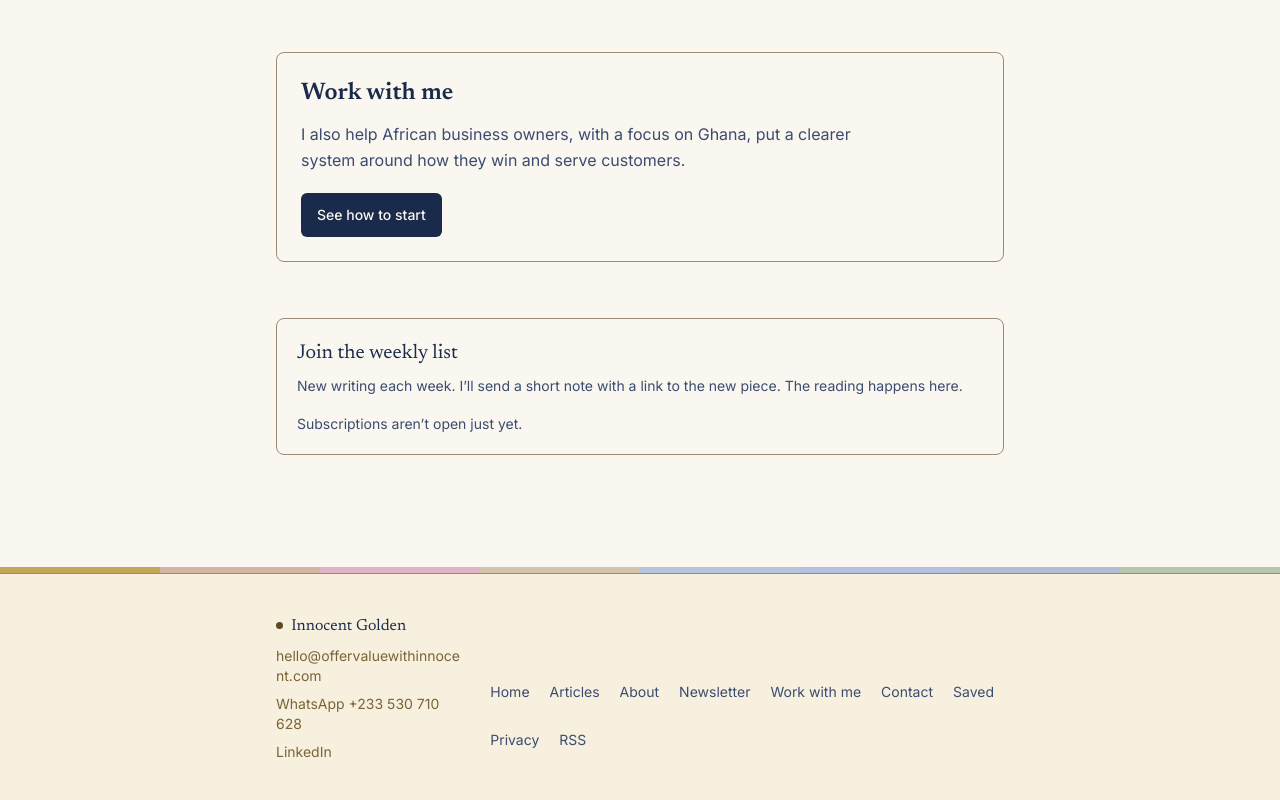
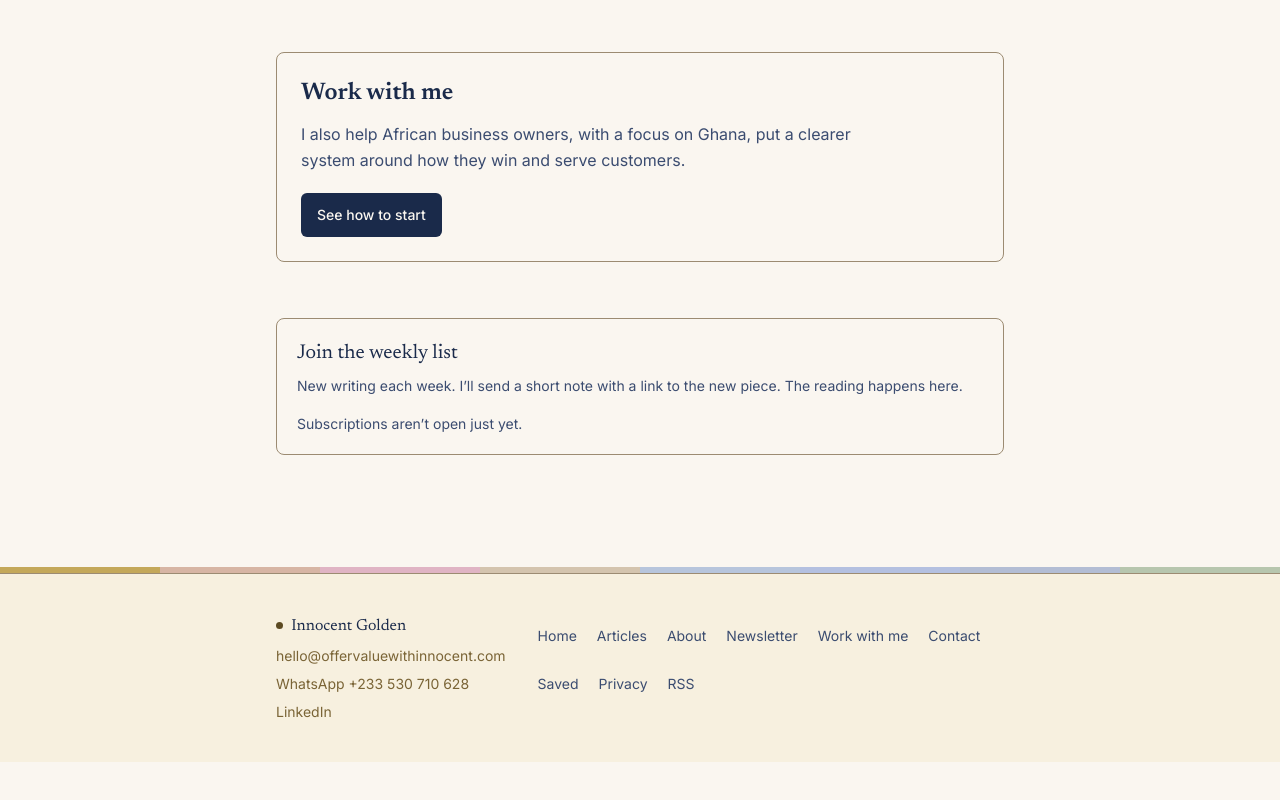
Before and after one commit to innocent-yeboah/offervaluewithinnocent, a Next.js app: page / in a window 1280 px wide. Shown: the part 867-1667 px from the top of the page. After the commit the page ends 1629 px from the top, so only its background shows below. Built offline with nearby package versions, Linux system fonts and the light colour scheme; no server answers; the database is empty.

Commit message:
Keep the footer contact line readable next to the page links.
The email and WhatsApp number stay intact, and the page links still include Work with me, Saved, Privacy, and RSS.

Co-authored-by: Innocent Yeboah <innocent-yeboah@users.noreply.github.com>

```diff
--- a/components/Footer.tsx
+++ b/components/Footer.tsx
@@ -13,14 +13,14 @@ export default function SiteFooter() {
         ))}
       </div>
       <div className="site-footer border-t border-line">
-        <div className="site-pad mx-auto flex max-w-3xl flex-col gap-6 py-8 text-sm text-muted sm:flex-row sm:items-end sm:justify-between sm:py-10">
-          <div className="flex flex-col gap-2">
+        <div className="site-pad mx-auto flex max-w-3xl flex-col gap-8 py-8 text-sm text-muted sm:py-10 lg:flex-row lg:items-start lg:justify-between">
+          <div className="flex shrink-0 flex-col gap-2">
             <p className="flex items-center gap-2 font-serif text-base text-ink">
               <span className="theme-dot theme-value" aria-hidden="true" />
               {site.author}
             </p>
             <a
-              className="break-all text-link underline-offset-4 hover:underline"
+              className="text-link underline-offset-4 hover:underline"
               href={`mailto:${site.email}`}
             >
               {site.email}
```
